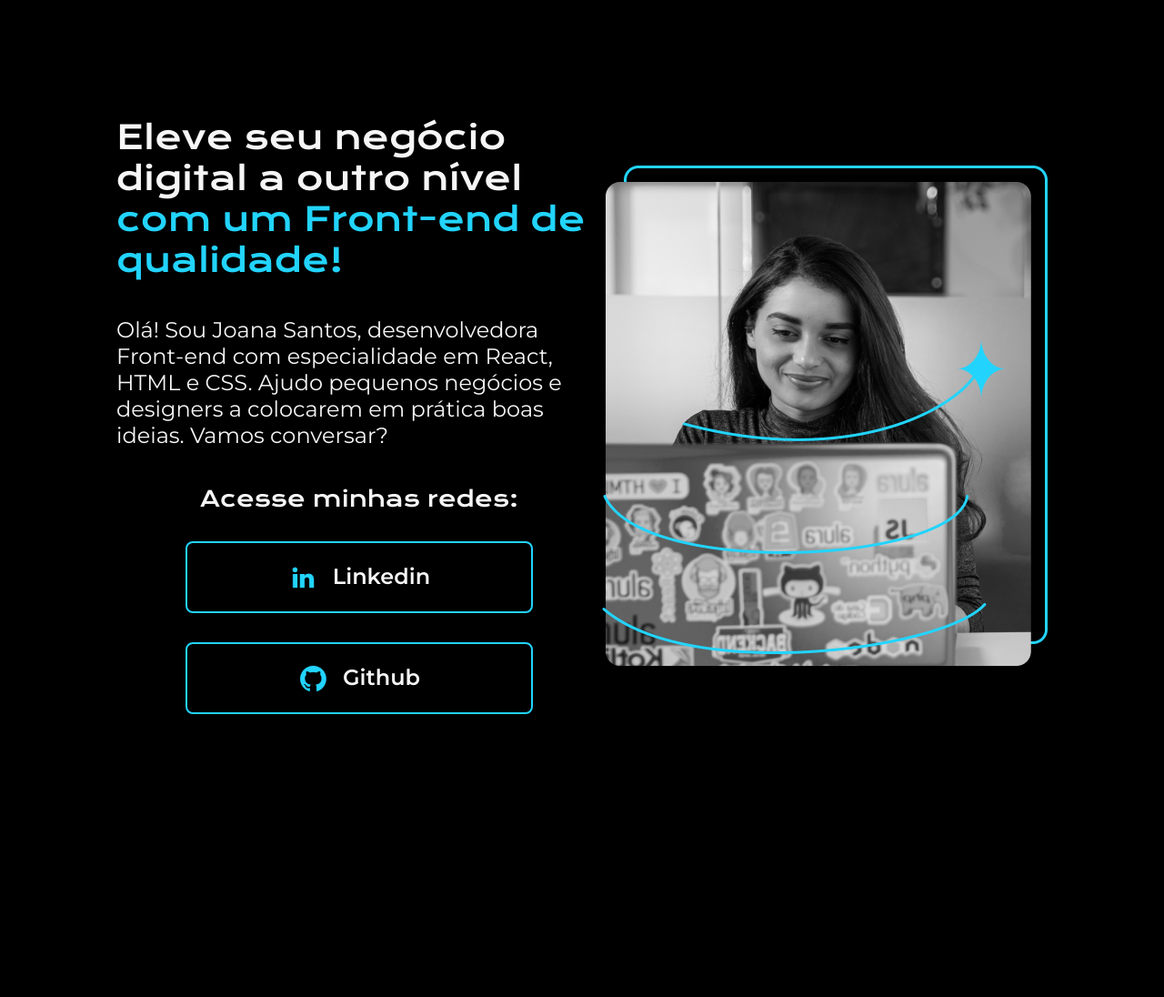
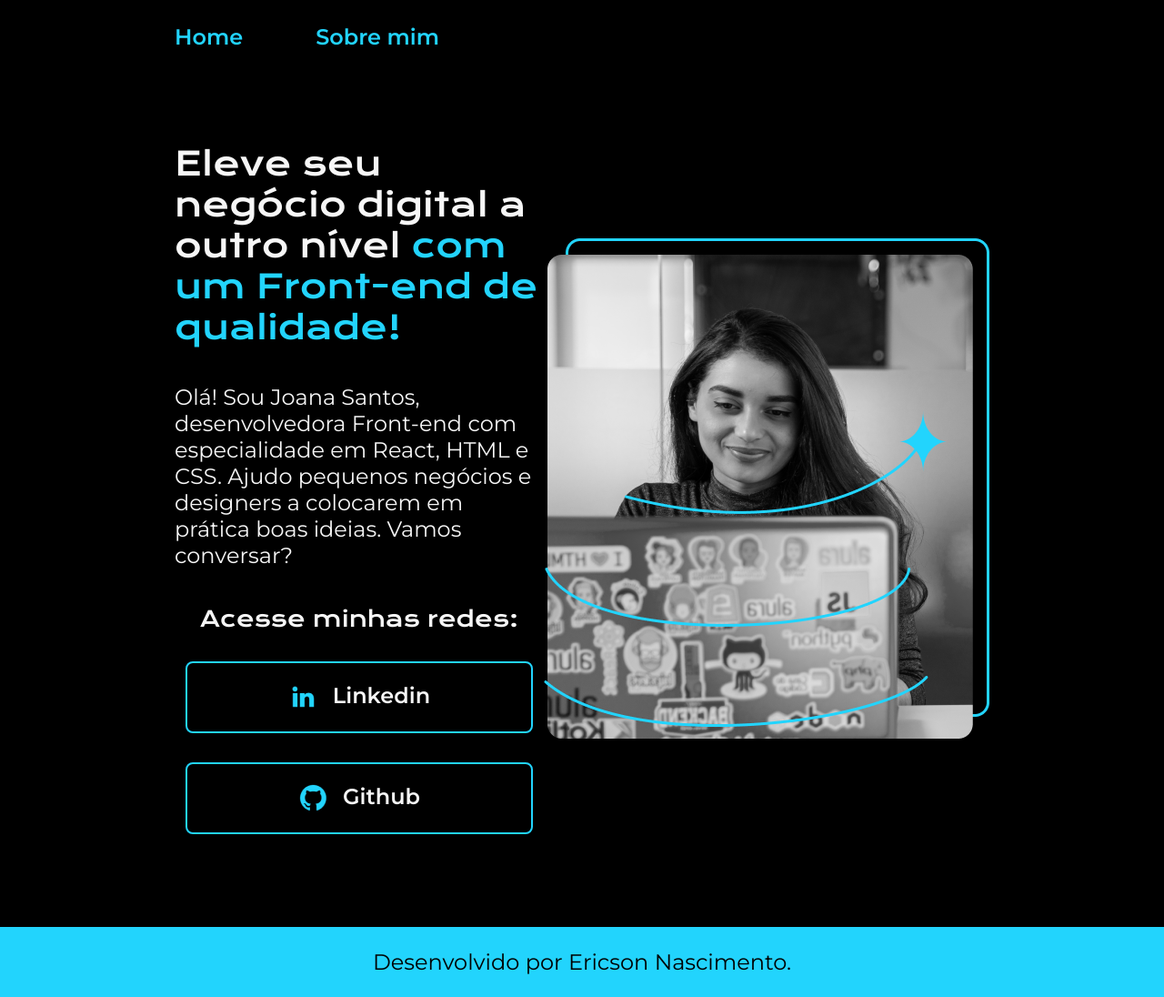
Before and after one commit to ericsonnascimento/portfolio_html_css_v1, a plain HTML site: page index.html in a window 1280 px wide. Shown: the whole page at 91% size. Before the commit the page ends 928 px from the top, so only its background shows below. Drawn offline with nearby package versions, Linux system fonts and the light colour scheme.

Commit message:
realizado ajustes removendo height: 100vh, ajuste no .apresentacao mudando e marge 10% para padding: 8% 15%, desenvolvido footer, criação do cabeçalho

```diff
--- a/index.html
+++ b/index.html
@@ -6,7 +6,12 @@
     <link rel="stylesheet" href="style.css">
     <title>Portfolio</title>
 </head>
-<header></header>
+<header class="cabecalho">
+    <nav class="cabecalho__menu">
+        <a class="cabecalho__menu__link" href="#">Home</a>
+        <a class="cabecalho__menu__link" href="#">Sobre mim</a>
+    </nav>
+</header>
 <body>
     <main class="apresentacao">
         <section class="apresentacao__conteudo">
@@ -28,6 +33,6 @@
         </section>
         <img src="./assets/Imagem.png" alt="foto do portifolio">
     </main>
-<footer></footer>
+<footer class="rodape">Desenvolvido por Ericson Nascimento.</footer>
 </body>
 </html>
--- a/style.css
+++ b/style.css
@@ -5,17 +5,34 @@
     padding: 0;
 }
 body{
-    height: 100vh;
+    /* height: 100vh; */
     box-sizing: border-box;
     background-color: #000000;
     color: #F6F6F6;
+}
+
+.cabecalho{
+    padding: 2% 0% 0% 15% ;
+}
+
+.cabecalho__menu{
+    display: flex;
+    gap: 80px;
+}
+
+.cabecalho__menu__link{
+    color: #22D4FD;
+    font-family: "Montserrat", sans-serif;
+    font-size: 24px;
+    font-weight: 600;
+    text-decoration: none;
 }
 
 .apresentacao{
     display: flex;
     align-items: center;
     justify-content: space-between;
-    margin: 10%;
+    padding: 8% 15%;
 }
 
 .apresentacao__conteudo{
@@ -70,3 +87,17 @@ body{
     font-family: "Montserrat", sans-serif;
     font-weight: 600;
 }
+
+.apresentacao__conteudo__links__link:hover{
+    cursor: pointer; /* para mudar o estilo do cursor para uma mão com o indicador levantado. */
+    background-color: #272727;
+}
+
+.rodape{
+    background-color: #22D4FD;
+    color: #000000;
+    text-align: center;
+    font-family: "Montserrat", sans-serif;
+    font-size: 24px;
+    padding: 24px;
+}
```
Also changed, not shown: Imagem.png (deleted).
